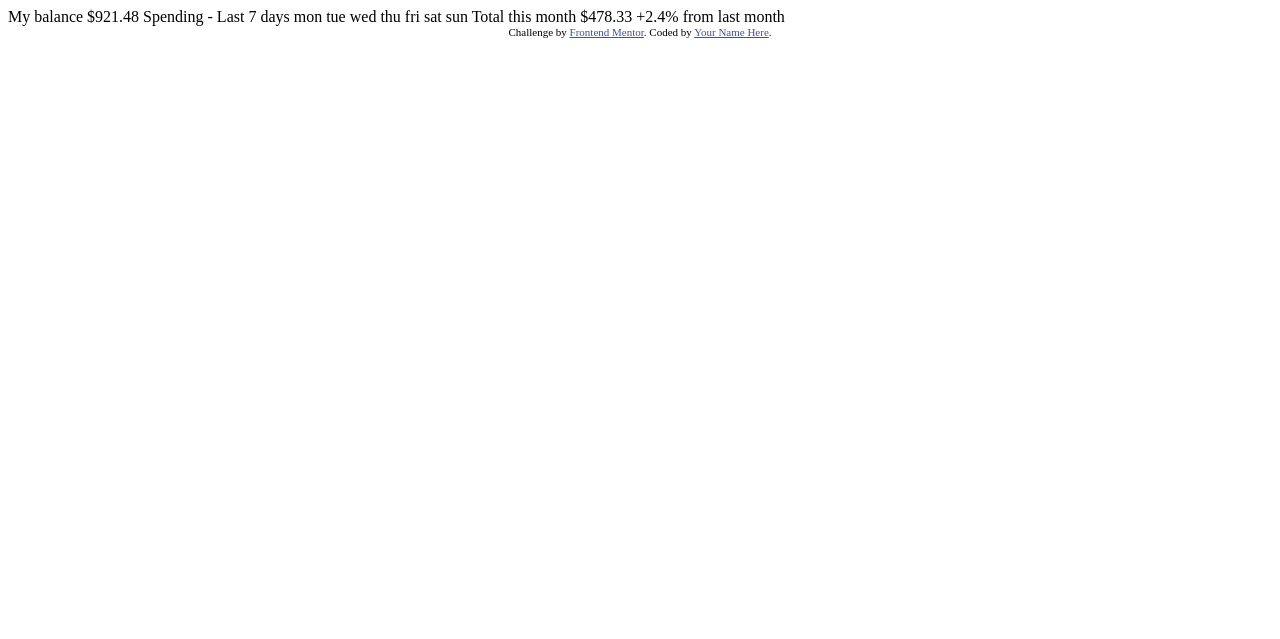
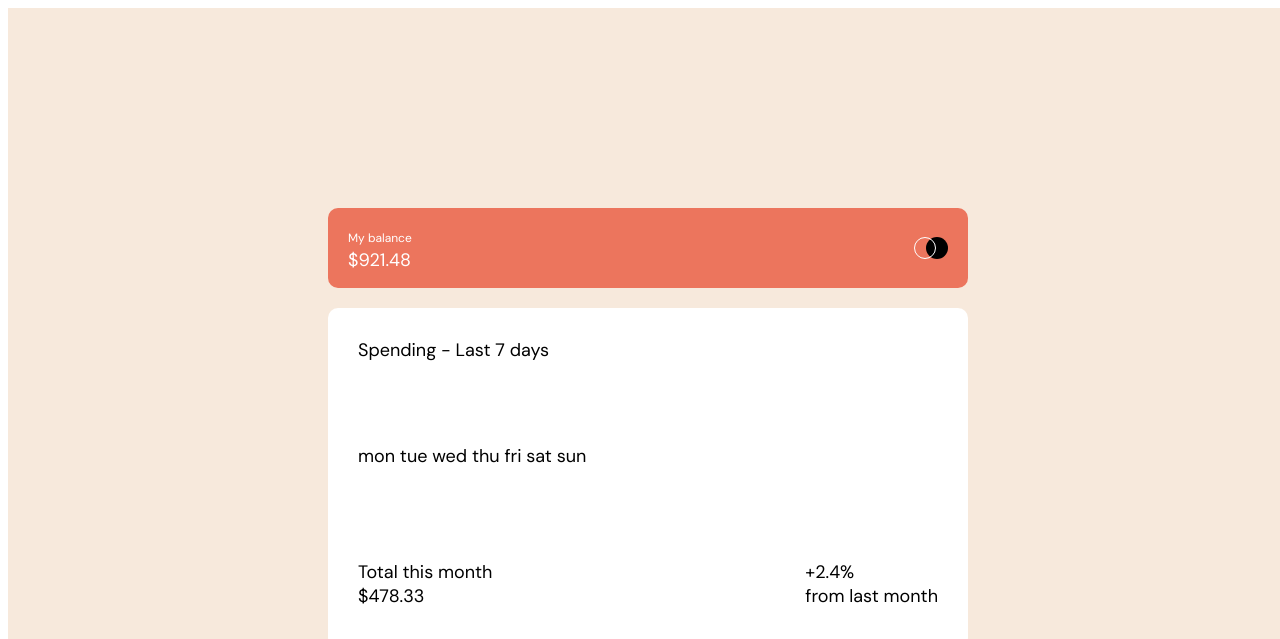
Before and after one commit to katfloyd95/expenses-chart-component, a plain HTML site: page index.html in a window 1280 px wide. Shown: the top 639 px of the page. Drawn offline with Linux system fonts and the light colour scheme.

Commit message:
add basic layout

```diff
--- a/index.html
+++ b/index.html
@@ -5,22 +5,103 @@
   <meta name="viewport" content="width=device-width, initial-scale=1.0"> <!-- displays site properly based on user's device -->
 
   <link rel="icon" type="image/png" sizes="32x32" href="./images/favicon-32x32.png">
-
+  <link rel="preconnect" href="https://fonts.googleapis.com">
+  <link rel="preconnect" href="https://fonts.gstatic.com" crossorigin>
+  <link href="https://fonts.googleapis.com/css2?family=DM+Sans:wght@400;700&display=swap" rel="stylesheet">
   <title>Frontend Mentor | Expenses chart component</title>
 
   <!-- Feel free to remove these styles or customise in your own stylesheet 👍 -->
   <style>
+    * {
+      font-family: 'DM Sans', 'Arial';
+      font-size: 18px;
+    }
+    .container {
+      position: fixed;
+      height: 100%;
+      width: 100%;
+      background-color: #F7E9DC;
+      display: flex;
+      align-items: center;
+      justify-content: center;
+    }
+    .content-container {
+      height: 50%;
+      width: 50%;
+    }
+    .balance-container {
+      background-color: #EC755D;
+      display: flex;
+      width: 100%;
+      height: 20%;
+      justify-content: space-between;
+      align-items: center;
+      border-radius: 10px;
+    }
+    .balance-text {
+      margin-left: 20px;
+      color: white;
+    }
+    .balance-symbol {
+      margin-right: 20px;
+      display: flex;
+    }
+    .circle-1 {
+      border-radius: 50%;
+      border: 1px solid white;
+      width: 20px;
+      height: 20px;
+      display: inline-block;
+      margin-right: -10px;
+      z-index: 1;
+    }
+    .circle-2 {
+      border-radius: 50%;
+      background-color: black;
+      width: 22px;
+      height: 22px;
+      display: inline-block;
+    }
+    .spending-container {
+      background-color: white;
+      height: 70%;
+      margin-top: 20px;
+      border-radius: 10px;
+      display: flex;
+      flex-direction: column;
+      justify-content: center;
+      padding: 30px;
+      justify-content: space-between;
+    }
+    .balance-text > span {
+      font-size: 12px;
+    }
+    .total-container {
+      display: flex;
+      margin: 10px 0px;
+      justify-content: space-between;
+    }
     .attribution { font-size: 11px; text-align: center; }
     .attribution a { color: hsl(228, 45%, 44%); }
   </style>
 </head>
 <body>
-
-  My balance
+    <div class="container">
+      <div class="content-container">
+        <div class="balance-container">
+          <div class="balance-text">
+            <span>My balance</span>
+            <br>
             $921.48
-
-  Spending - Last 7 days
-
+          </div>
+          <div class="balance-symbol">
+            <span class="circle-1"></span>
+            <span class="circle-2"></span>
+          </div>
+        </div>
+        <div class="spending-container">
+          <div class="spending-title">Spending - Last 7 days</div>
+          <div class="graph">
             mon
             tue
             wed
@@ -28,16 +109,25 @@
             fri
             sat
             sun
-
+          </div>
+          <div class="total-container">
+            <div class="total">
               Total this month
+              <br>
               $478.33
-
+            </div>
+            <div class="precent-increase">
               +2.4%
+              <br>
               from last month
-
+            </div>
+          </div>
+      </div>
       <div class="attribution">
         Challenge by <a href="https://www.frontendmentor.io?ref=challenge" target="_blank">Frontend Mentor</a>.
-    Coded by <a href="#">Your Name Here</a>.
+        Coded by <a href="#">Katarina Floyd</a>.
+      </div>
+    </div>
   </div>
 </body>
 </html>
```
Lines whose indentation alone changed are shown as unchanged.
